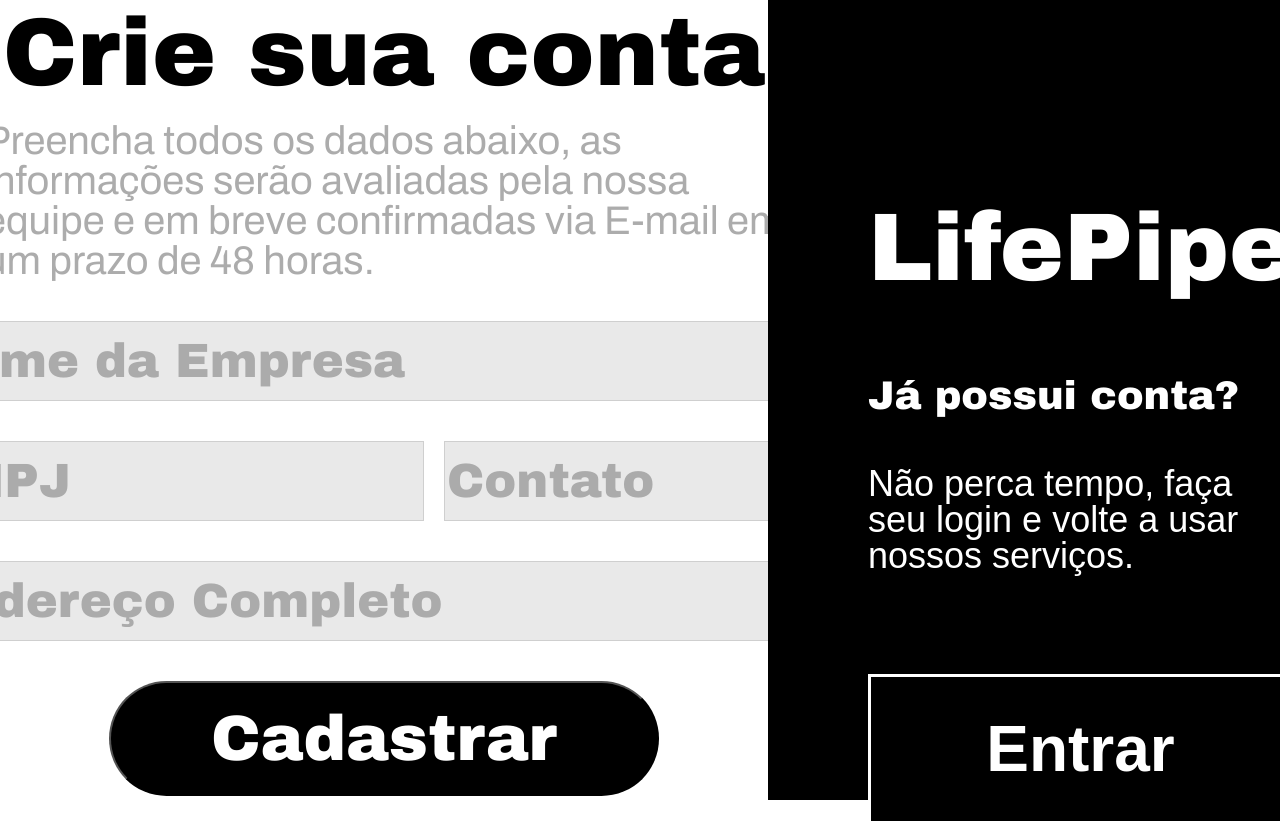
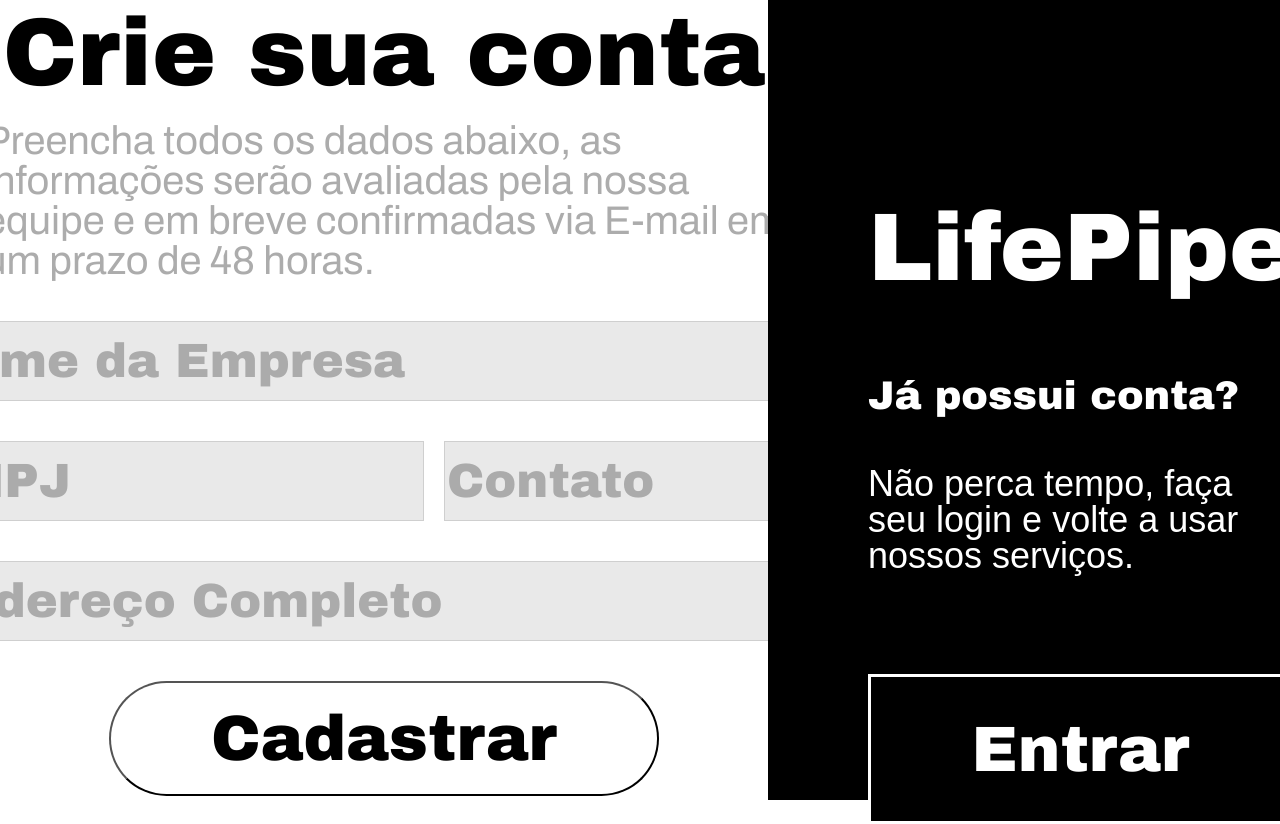
Before and after one commit to EVCG/Lifepipe, a Next.js app: page /cadastro in a window 1280 px wide. In both pictures the pointer is over the button "Cadastrar". Built offline with nearby package versions, Linux system fonts and the light colour scheme.

Commit message:
Houver botao tela cadastro

```diff
--- a/pages/cadastro/cadastro.module.css
+++ b/pages/cadastro/cadastro.module.css
@@ -95,6 +95,12 @@
     height: 115px;
     font-family: "Archivo Black";
     cursor: pointer;
+
+    &:hover {
+        background-color: white;
+        color: black;
+        font-family: "Archivo Black";
+      }
 }
 
 /* Segundo step */
@@ -157,6 +163,12 @@
     background-color: #000;
     color: #fff;
     font-size: 64px;
-    font-weight: 700;
     cursor: pointer;
+    font-family: "Archivo Black";
+
+    &:hover {
+        background-color: white;
+        color: black;
+        font-family: "Archivo Black";
+      }
 }
```
